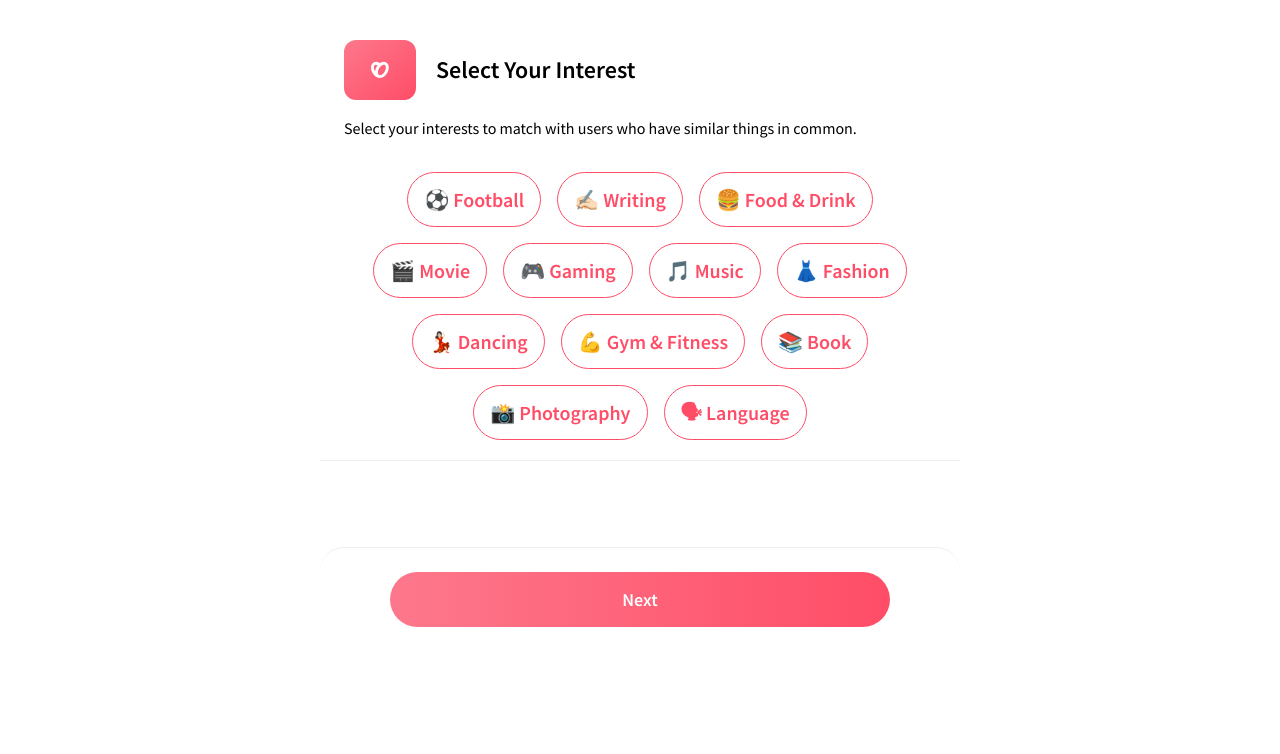
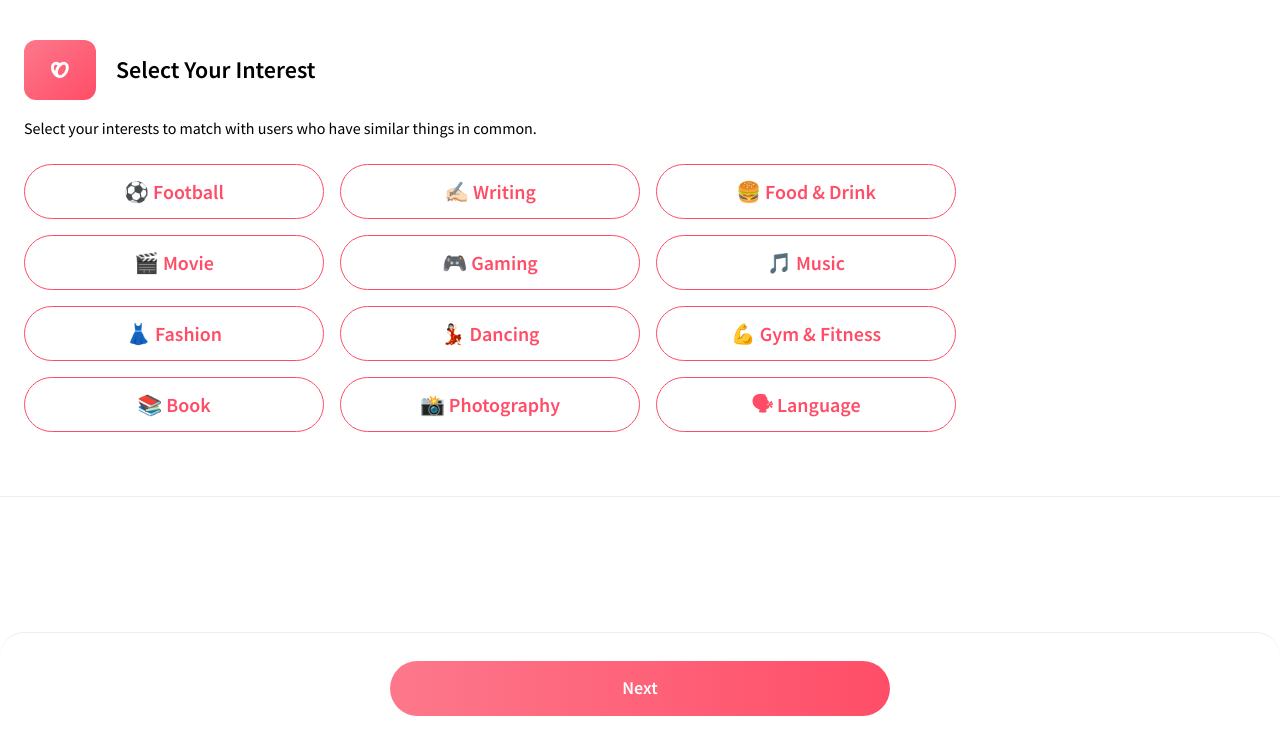
Before and after one commit to b1amage/further-web-front-end, a React (Create React App) app: page /setup/interest in a window 1280 px wide. Shown: the top 754 px of the page. Built offline with nearby package versions, Linux system fonts and the light colour scheme.

Commit message:
fixed select + ideal match UI

```diff
--- a/src/components/idea_match/IdeaType.js
+++ b/src/components/idea_match/IdeaType.js
@@ -4,8 +4,8 @@ export const IdeaType = ({id, icon, type, onChangeType, iconClassName, className
   return (
     <div>
       <input type={"radio"} name="type" id={id} className="hidden peer" value={id} onChange={e => onChangeType(e)}/>
-      <label htmlFor={id} className={`flex flex-col justify-center items-center text-left bg-white rounded-[20px] border border-gray peer-checked:border-primary-100 ${className} w-[200px] h-[200px]`}>
-        <div className={`!mx-0 w-[80px] h-[80px] inline-flex justify-center items-center rounded-full bg-primary-100 bg-opacity-10 ${iconClassName}`}>
+      <label htmlFor={id} className={`flex flex-col justify-center items-center text-left bg-white rounded-[20px] border border-gray peer-checked:border-primary-100 ${className} w-[150px] h-[150px] sm:w-[200px] sm:h-[200px] md:w-[280px] md:h-[280px] lg:w-[300px] lg:h-[300px] lg:mx-[80px] md:mx-[10px] mx-[5px]`}>
+        <div className={`!mx-0 md:w-[80px] md:h-[80px] w-[50px] h-[50px] inline-flex justify-center items-center rounded-full bg-primary-100 bg-opacity-10 ${iconClassName}`}>
           <img src={icon} alt={`${icon}`} />
         </div>
         <div className="mx-0 my-2 text-center">
--- a/src/components/idea_match/IdealMatchForm.js
+++ b/src/components/idea_match/IdealMatchForm.js
@@ -4,10 +4,10 @@ import { IdealTypeList } from "./IdealTypeList";
 
 export const IdealMatchForm = ({onSubmit, onChange, error}) => {
   return (
-    <form onSubmit={onSubmit} className="h-full md:w-3/4 md:mx-auto">
+    <form onSubmit={onSubmit} className="h-full">
       <IdealTypeList onChangeType={onChange} />
       <span className="text-primary-100 mx-5 my-2">{error}</span>
-      <div className="pt-2 pb-[24px] px-6 h-fit flex items-center border-t border-t-gray rounded-t-[24px] relative bottom-0">
+      <div className="pt-2 pb-[24px] px-6 h-fit flex items-center border-t border-t-gray rounded-t-[24px] relative mt-10 bottom-0">
         <Button name={"Next"} className={`!mt-4 md:w-[500px] md:mx-auto`} type={"submit"} />
       </div>
     </form>
--- a/src/components/idea_match/IdealMatchHeader.js
+++ b/src/components/idea_match/IdealMatchHeader.js
@@ -3,7 +3,7 @@ import Header from "../header/Header";
 
 export const IdealMatchHeader = () => {
   return (
-    <div className="px-5 md:w-3/4 md:mx-auto">
+    <div className="px-5 h-full">
       <Header title={"Ideal Match"} />
       <div className="my-4">
         <span>What are you hoping to find on the Kencan dating app?</span>
--- a/src/components/idea_match/IdealTypeList.js
+++ b/src/components/idea_match/IdealTypeList.js
@@ -4,7 +4,7 @@ import { idealTypes } from '../../content/idealTypeMatch'
 export const IdealTypeList = ({onChangeType}) => {
 
   return (
-    <div className='w-full flex flex-wrap gap-5 h-fit px-6 md:justify-center'>
+    <div className='w-full flex flex-wrap gap-10 h-fit px-6 justify-center'>
         {idealTypes.map((ideal, index) => {
           return <IdeaType icon={ideal.icon} type={ideal.type} id={ideal.id} onChangeType={onChangeType} key={index} />
         })}
--- a/src/components/select_interest/InterestList.js
+++ b/src/components/select_interest/InterestList.js
@@ -3,9 +3,9 @@ import { Interest } from "./Interest";
 
 export const InterestList = ({array, onChange}) => {
   return (
-    <div className="flex flex-wrap gap-4 overflow-y-scroll md:justify-center">
+    <div className="flex flex-wrap gap-4">
       {array.map((interest, index) => {
-        return <Interest title={interest} className={`!w-fit rounded-[100px]`} key={index} onChange={onChange}/>
+        return <Interest title={interest} className={`md:w-[200px] lg:w-[300px] w-fit rounded-[100px]`} key={index} onChange={onChange}/>
       })}
     </div>
   );
--- a/src/components/select_interest/SelectedInterestForm.js
+++ b/src/components/select_interest/SelectedInterestForm.js
@@ -5,16 +5,16 @@ import { SelectedList } from './SelectedList'
 
 export const SelectedInterestForm = ({onSubmit, array, selectedList, onChangeRemoveSelect,onChangeSelect, error}) => {
   return (
-    <form onSubmit={onSubmit} className="h-full md:w-1/2">
-        <div className='h-full px-6 py-5'>
+    <form onSubmit={onSubmit} className="h-full">
+        <div className='md:h-1/2 h-3/5 px-6 py-5 md:mb-5 lg:mb-1 md:py-3'>
           <InterestList array={array} onChange={onChangeSelect} />
         </div>
-        <div className='inline-flex w-full h-fit box-border px-6 py-10 gap-4 flex-wrap border-t border-t-gray overflow-y-scroll'>
+        <div className='inline-flex w-full md:h-1/5 h-2/5 my-10 md:my-0 px-6 md:mt-4 mt-8 py-5 gap-4 flex-wrap border-t border-t-gray overflow-y-scroll'>
             <SelectedList array={selectedList} onChange={onChangeRemoveSelect} />
         </div>
         <span className='text-required mx-6 my-2'>{error}</span>
         <div className="pt-2 pb-[40px] px-6 h-fit w-full inline-flex items-center border-t border-t-gray rounded-t-[24px]">
-          <Button name={"Next"} className={`!mt-4 md:w-[500px] mx-auto sm:w-[400px]`} type={"submit"}/>
+          <Button name={"Next"} className={`!mt-5 md:w-[500px] mx-auto sm:w-[400px]`} type={"submit"}/>
         </div>
     </form>
   )
--- a/src/components/select_interest/SelectedInterestHeader.js
+++ b/src/components/select_interest/SelectedInterestHeader.js
@@ -3,7 +3,7 @@ import Header from "../header/Header";
 
 export const SelectedInterestHeader = () => {
   return (
-    <div className="px-6 h-full md:w-1/2">
+    <div className="px-6 h-fit w-full">
       <Header title={"Select Your Interest"} />
       <div className="h-fit mb-3">
         <p className="mb-3">
--- a/src/components/select_interest/SelectedList.js
+++ b/src/components/select_interest/SelectedList.js
@@ -10,7 +10,7 @@ export const SelectedList = ({array, onChange}) => {
               title={selectedInterest}
               key={index}
               isActive={true}
-              className={`!w-fit !h-fit rounded-[100px] !text-base`}
+              className={`md:w-[200px] lg:w-[300px] w-fit !h-fit rounded-[100px] !text-base`}
               onChange={(e) => onChange(e)}
             />
           );
--- a/src/views/IdealMatch.js
+++ b/src/views/IdealMatch.js
@@ -22,7 +22,7 @@ export const IdealMatch = () => {
   }
   return (
     <>
-      <div className="w-full h-screen flex justify-center flex-col">
+      <div className="w-full h-auto flex justify-between flex-col">
         <IdealMatchHeader />
         <IdealMatchForm onChange={onChangeType} onSubmit={handleIdealSubmit} error={error}/>
         <SucessNotification display={display} />
--- a/src/views/SelectInterest.js
+++ b/src/views/SelectInterest.js
@@ -51,7 +51,7 @@ export const SelectInterest = () => {
   }
 
   return (
-    <div className="pt-6 h-auto inline-flex flex-col overflow-hidden w-full md:items-center">
+    <div className="pt-6 md:h-screen h-auto inline-flex flex-col overflow-hidden w-full md:items-center">
       <SelectedInterestHeader onChange={onChangeSelect} />
       <SelectedInterestForm onSubmit={handleSubmit}  array={interests} selectedList={selectedInterests} onChangeRemoveSelect={onChangeRemoveSelect} onChangeSelect={onChangeSelect} error={error}/>
     </div>
```
